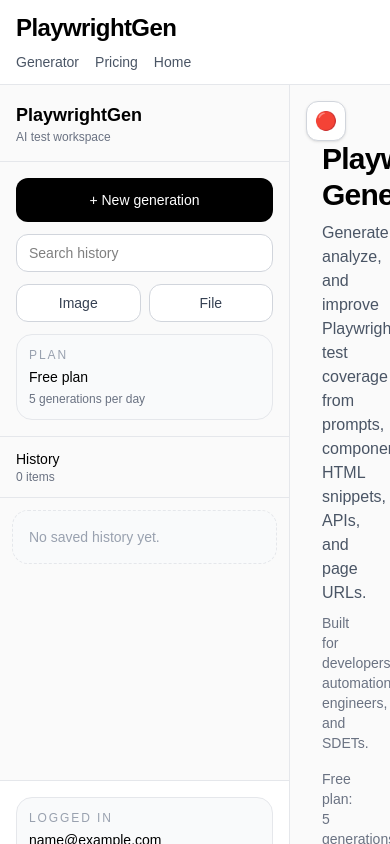
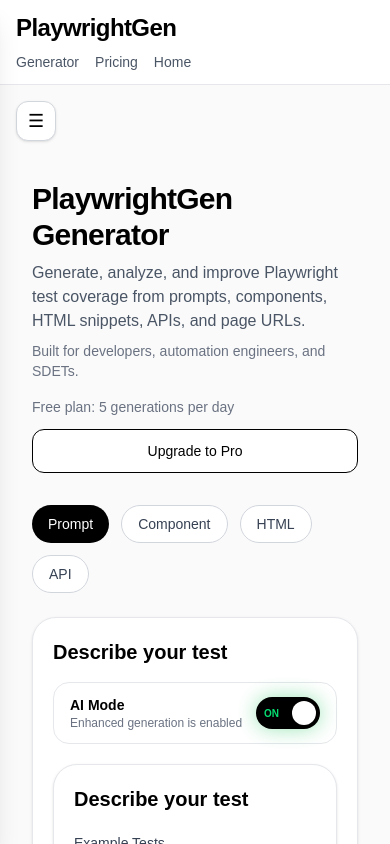
Before and after one commit to hasan-gen/playwrightgen, a Next.js app: page /generator in a window 390 px wide. Shown: the top 844 px of the page. Built offline with nearby package versions, Linux system fonts and the light colour scheme; sample sign-in values are in the browser's storage.

Commit message:
polish mobile sidebar drawer and improve generator UI

```diff
--- a/app/generator/page.tsx
+++ b/app/generator/page.tsx
@@ -31,6 +31,7 @@
   const [url, setUrl] = useState("");
   const [styleMode, setStyleMode] = useState<StyleMode>("clean");
   const [outputType, setOutputType] = useState<OutputType>("playwright");
+  const [aiModeEnabled, setAiModeEnabled] = useState(true);
   const [generationType, setGenerationType] = useState<"prompt" | "url">("prompt");
   const [analysisSummary, setAnalysisSummary] = useState("");
   const [remainingGenerations, setRemainingGenerations] = useState<number>(5);
@@ -297,6 +298,7 @@
           url,
           styleMode,
           outputType,
+          aiModeEnabled,
         }),
       });
       const data = await response.json();
@@ -806,6 +808,43 @@
                   <div className="min-w-0">
                     <h2 className="text-xl font-semibold text-black">{getTitle()}</h2>
                   </div>
+                  <div className="mt-4 flex items-center justify-between rounded-2xl border border-gray-200 bg-white px-4 py-3">
+                    <div>
+                      <p className="text-sm font-semibold text-black">AI Mode</p>
+                      <p className="text-xs text-gray-500">
+                        {aiModeEnabled
+                          ? "Enhanced generation is enabled"
+                          : "Standard generation is enabled"}
+                      </p>
+                    </div>
+
+                    <button
+                      type="button"
+                      onClick={() => setAiModeEnabled((prev) => !prev)}
+                      className={`relative inline-flex h-8 w-16 items-center rounded-full transition-all duration-300 ${aiModeEnabled
+                          ? "bg-black shadow-[0_0_20px_rgba(34,197,94,0.45)]"
+                          : "bg-gray-300"
+                        }`}
+                      aria-pressed={aiModeEnabled}
+                      aria-label="Toggle AI mode"
+                      title="Toggle AI mode"
+                    >
+                      <span
+                        className={`inline-block h-6 w-6 transform rounded-full bg-white transition-all duration-300 ${aiModeEnabled ? "translate-x-9" : "translate-x-1"
+                          }`}
+                      />
+                      {aiModeEnabled && (
+                        <span className="pointer-events-none absolute left-2 text-[10px] font-semibold text-green-400">
+                          ON
+                        </span>
+                      )}
+                      {!aiModeEnabled && (
+                        <span className="pointer-events-none absolute right-2 text-[10px] font-semibold text-gray-600">
+                          OFF
+                        </span>
+                      )}
+                    </button>
+                  </div>
                   {mode === "component" && (
                     <div className="mt-4">
 
--- a/components/generator-layout.tsx
+++ b/components/generator-layout.tsx
@@ -37,25 +37,63 @@
     children,
     sidebarProps,
 }: Props) {
-    const [sidebarOpen, setSidebarOpen] = useState(true);
+    const [sidebarOpen, setSidebarOpen] = useState(false);
 
     return (
-        <div className="min-h-screen bg-[hashtag#fafafa] text-black">
-            <div className="flex h-screen overflow-hidden">
-                {sidebarOpen && <GeneratorSidebar {...sidebarProps} />}
+        <div className="min-h-screen bg-[#fafafa] text-black">
+            <div className="flex min-h-screen overflow-hidden">
+                {/* Desktop sidebar */}
+                <div className="hidden lg:block">
+                    <GeneratorSidebar {...sidebarProps} />
+                </div>
 
-                <div className="relative flex-1 overflow-y-auto">
-                    <button
-                        type="button"
-                        onClick={() => setSidebarOpen((prev) => !prev)}
-                        className="absolute left-4 top-4 z-50 inline-flex h-10 w-10 items-center justify-center rounded-xl border border-gray-300 bg-white text-lg shadow-sm transition hover:bg-gray-50"
-                        aria-label={sidebarOpen ? "Close sidebar" : "Open sidebar"}
-                        title={sidebarOpen ? "Close sidebar" : "Open sidebar"}
+                {/* Mobile sidebar overlay */}
+                {/* Mobile sidebar overlay */}
+                <div
+                    className={`fixed inset-0 z-40 lg:hidden ${sidebarOpen ? "pointer-events-auto" : "pointer-events-none"
+                        }`}
+                >
+                    <div
+                        className={`absolute inset-0 bg-black/40 backdrop-blur-sm transition-opacity duration-500 ${sidebarOpen ? "opacity-100" : "opacity-0"
+                            }`}
+                        onClick={() => setSidebarOpen(false)}
+                    />
+
+                    <div
+                        className={`relative z-50 h-full w-[20rem] max-w-[86vw] bg-white shadow-xl transition-transform duration-500 ease-out ${sidebarOpen ? "translate-x-0" : "-translate-x-full"
+                            }`}
                     >
-                        {sidebarOpen ? "🔴" : "🟢"}
-                    </button>
+                        <button
+                            type="button"
+                            onClick={() => setSidebarOpen(false)}
+                            className="absolute right-5 top-3 z-10 inline-flex h-10 w-10 items-center justify-center rounded-xl border border-gray-300 bg-white text-lg shadow-sm transition hover:bg-gray-50"
+                            aria-label="Close sidebar"
+                            title="Close sidebar"
+                        >
+                            ✕
+                        </button>
 
-                    <div className="min-h-full px-4 py-6 sm:px-6 lg:px-8">
+                        <GeneratorSidebar {...sidebarProps} />
+                    </div>
+                </div>
+
+                {/* Main content */}
+                <div className="flex-1 overflow-y-auto">
+                    <div className="lg:hidden px-4 pt-4">
+                        {!sidebarOpen && (
+                            <button
+                                type="button"
+                                onClick={() => setSidebarOpen(true)}
+                                className="inline-flex h-10 w-10 items-center justify-center rounded-xl border border-gray-300 bg-white text-lg shadow-sm transition hover:bg-gray-50"
+                                aria-label="Open sidebar"
+                                title="Open sidebar"
+                            >
+                                ☰
+                            </button>
+                        )}
+                    </div>
+
+                    <div className="min-h-full px-4 pb-6 pt-2 sm:px-6 lg:px-8 lg:pt-6">
                         {children}
                     </div>
                 </div>
--- a/components/generator-sidebar.tsx
+++ b/components/generator-sidebar.tsx
@@ -58,7 +58,7 @@
         });
     }, [historyItems, search]);
     return (
-        <aside className="flex h-full w-[290px] flex-col border-r border-gray-200 bg-[hashtag#fcfcfc]">
+        <aside className="flex h-full w-[19rem] flex-col border-r border-gray-200 bg-white pt-4 lg:h-screen lg:w-[290px] lg:pt-0">
             <div className="border-b border-gray-200 px-4 py-4">
                 <div className="text-lg font-semibold text-black">PlaywrightGen</div>
                 <div className="text-xs text-gray-500">AI test workspace</div>
```
